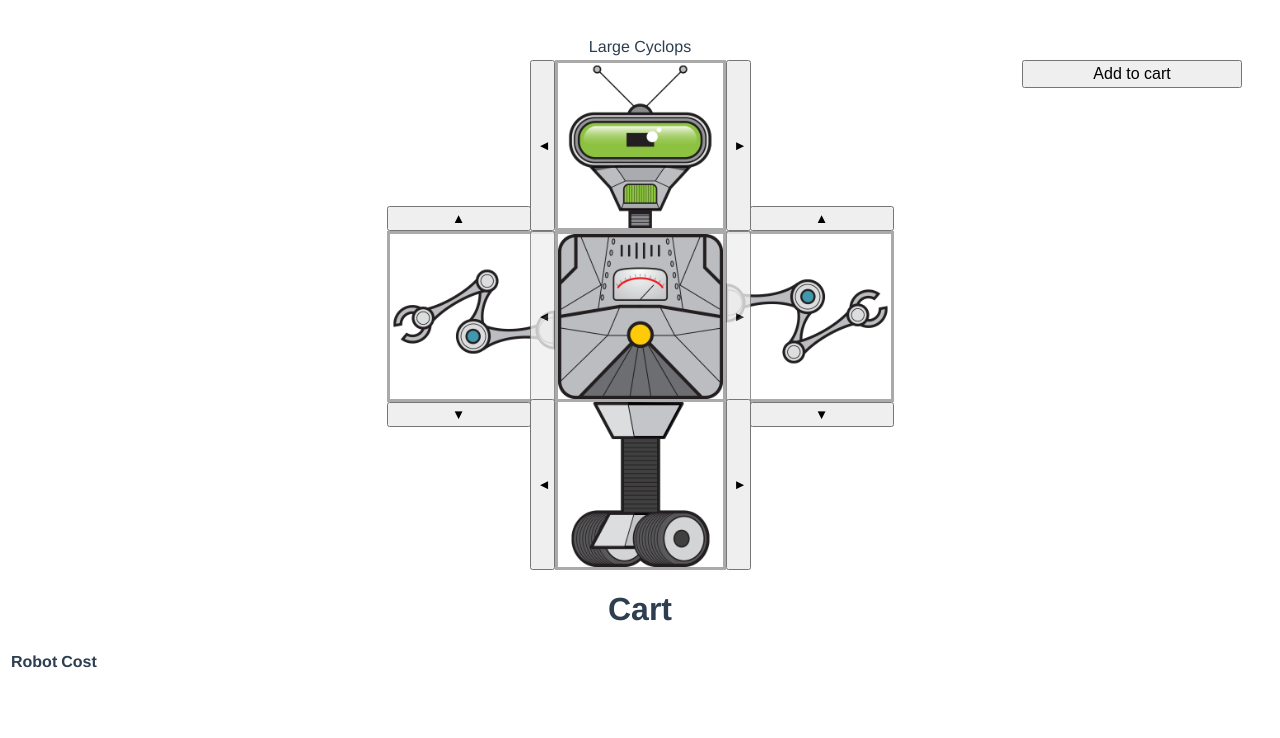
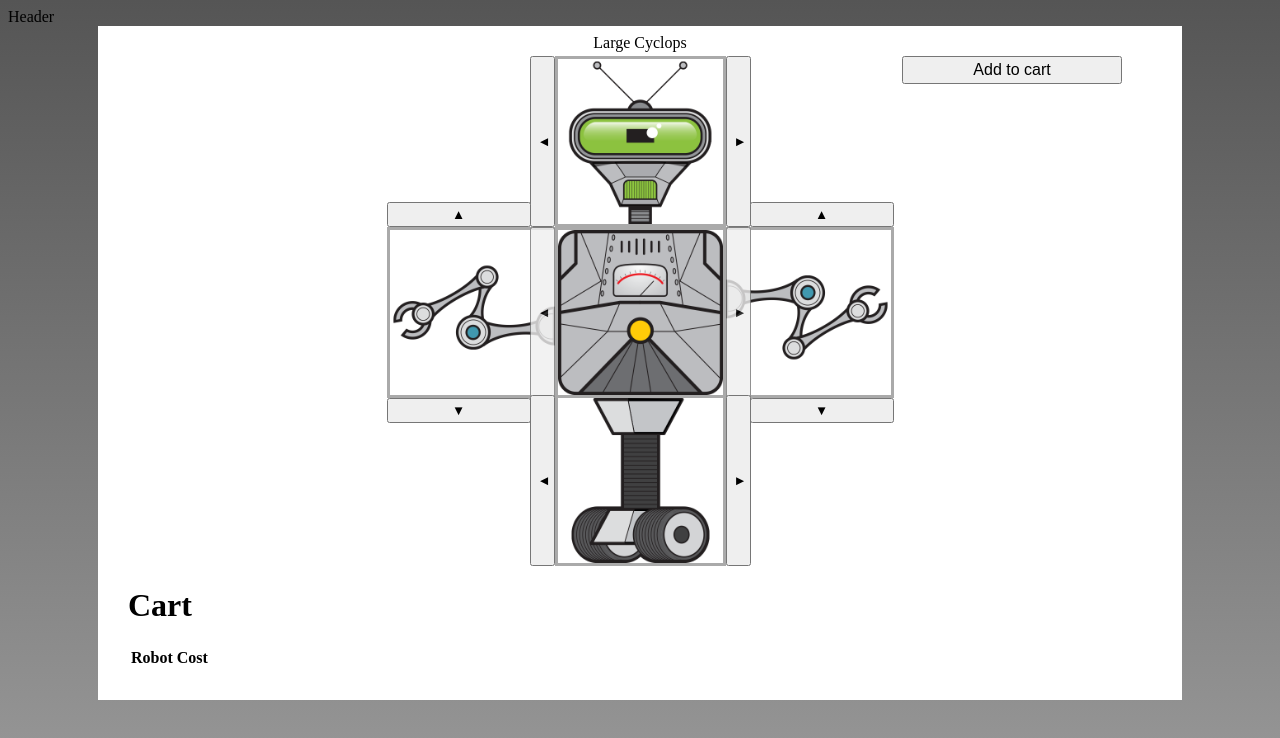
Before and after one commit to mehmetka/vuejs-examples, a Vue app in the folder build-a-bot/: page / in a window 1280 px wide. Shown: the top 738 px of the page. Built offline with nearby package versions, Linux system fonts and the light colour scheme.

Commit message:
Add notes and some css

```diff
--- a/build-a-bot/src/App.vue
+++ b/build-a-bot/src/App.vue
@@ -1,4 +1,7 @@
 <template>
+  <header>
+    Header
+  </header>
   <main>
     <RobotBuilder />
   </main>
@@ -16,12 +19,24 @@ export default {
 </script>
 
 <style>
+body {
+  background: linear-gradient(to bottom, #555, #999);
+  background-attachment: fixed;
+}
+</style>
+
+<!-- We can have more than one style element. -->
+<style scoped> /* Only applied to App component. */
 #app {
   font-family: Avenir, Helvetica, Arial, sans-serif;
   -webkit-font-smoothing: antialiased;
   -moz-osx-font-smoothing: grayscale;
-  text-align: center;
-  color: #2c3e50;
-  margin-top: 60px;
+}
+main {
+  margin: 0 auto;
+  padding: 30px;
+  background-color: white;
+  width: 1024px;
+  min-height: 300px;
 }
 </style>
```
